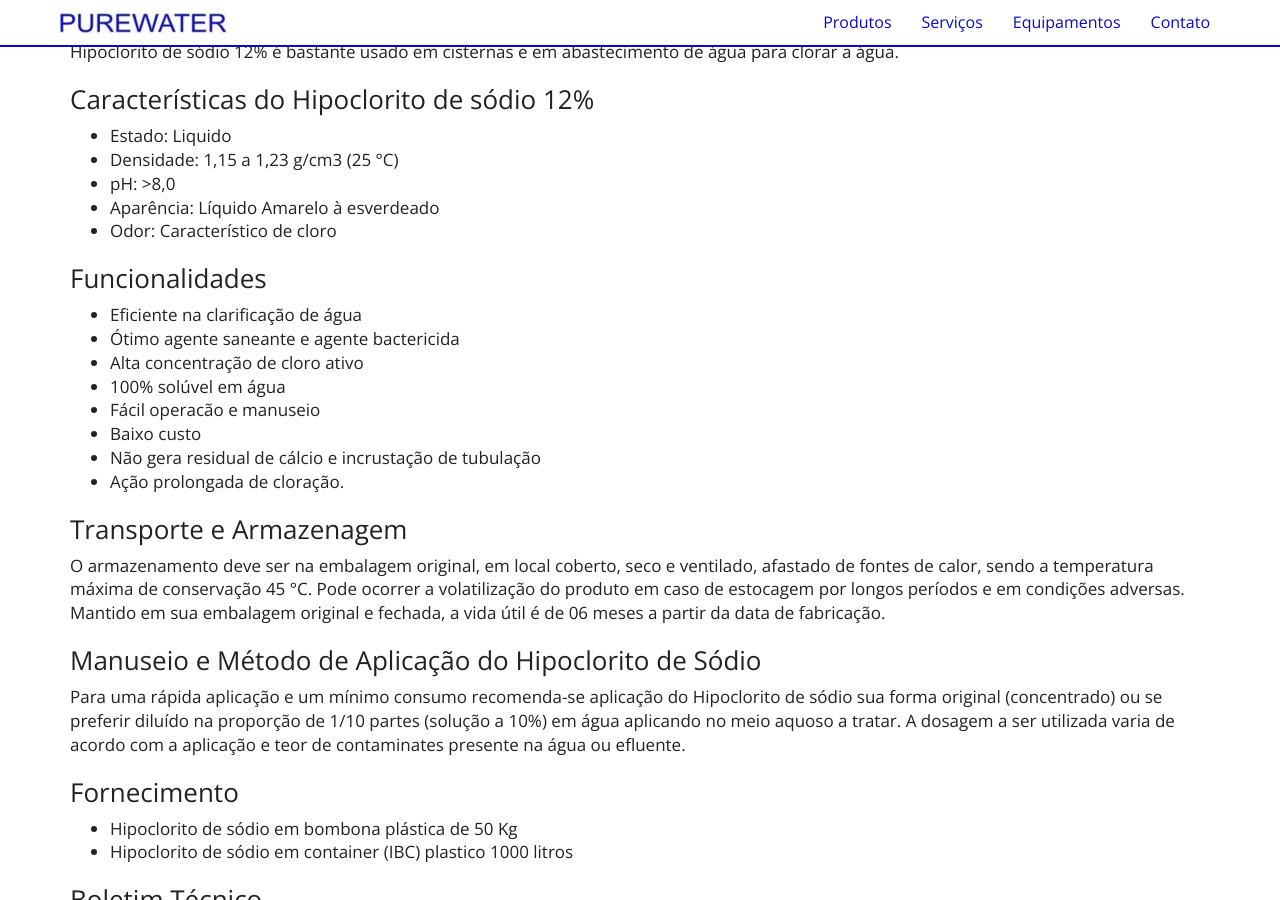
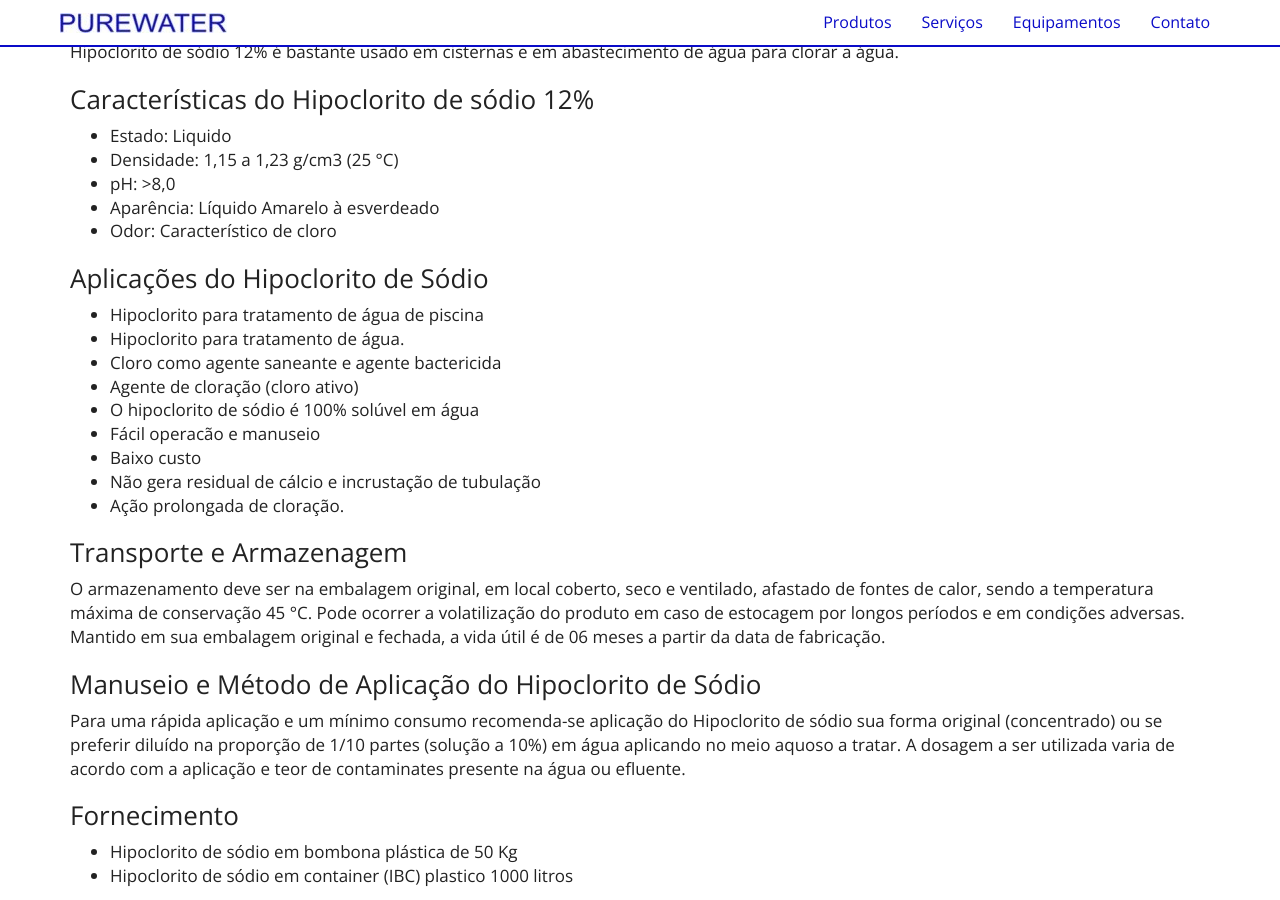
Before and after one commit to purewaterefluentes/purewaterefluentes.github.io, a Jekyll site: the page built from produtos/hipoclorito-de-sodio.md, in a window 1280 px wide and 900 px high, scrolled down 743 px. Built offline with Jekyll 4.4.1, drawn with Linux system fonts in a browser that asks for light colours; nearby versions of some CDN libraries; library files that are not in the unit come from our copies.

Commit message:
Update hipoclorito-de-sodio.md

```diff
--- a/produtos/hipoclorito-de-sodio.md
+++ b/produtos/hipoclorito-de-sodio.md
@@ -32,12 +32,13 @@ Hipoclorito de sódio 12% é bastante usado em cisternas e em abastecimento de
 - Aparência: Líquido Amarelo à esverdeado
 - Odor: Característico de cloro
 
-### Funcionalidades
+### Aplicações do Hipoclorito de Sódio
 
-- Eficiente na clarificação de água
-- Ótimo agente saneante e agente bactericida
-- Alta concentração de cloro ativo
-- 100% solúvel em água
+- Hipoclorito para tratamento de água de piscina
+- Hipoclorito para tratamento de água.
+- Cloro como agente saneante e agente bactericida
+- Agente de cloração (cloro ativo)
+- O hipoclorito de sódio é 100% solúvel em água
 - Fácil operacão e manuseio
 - Baixo custo
 - Não gera residual de cálcio e incrustação de tubulação
```
